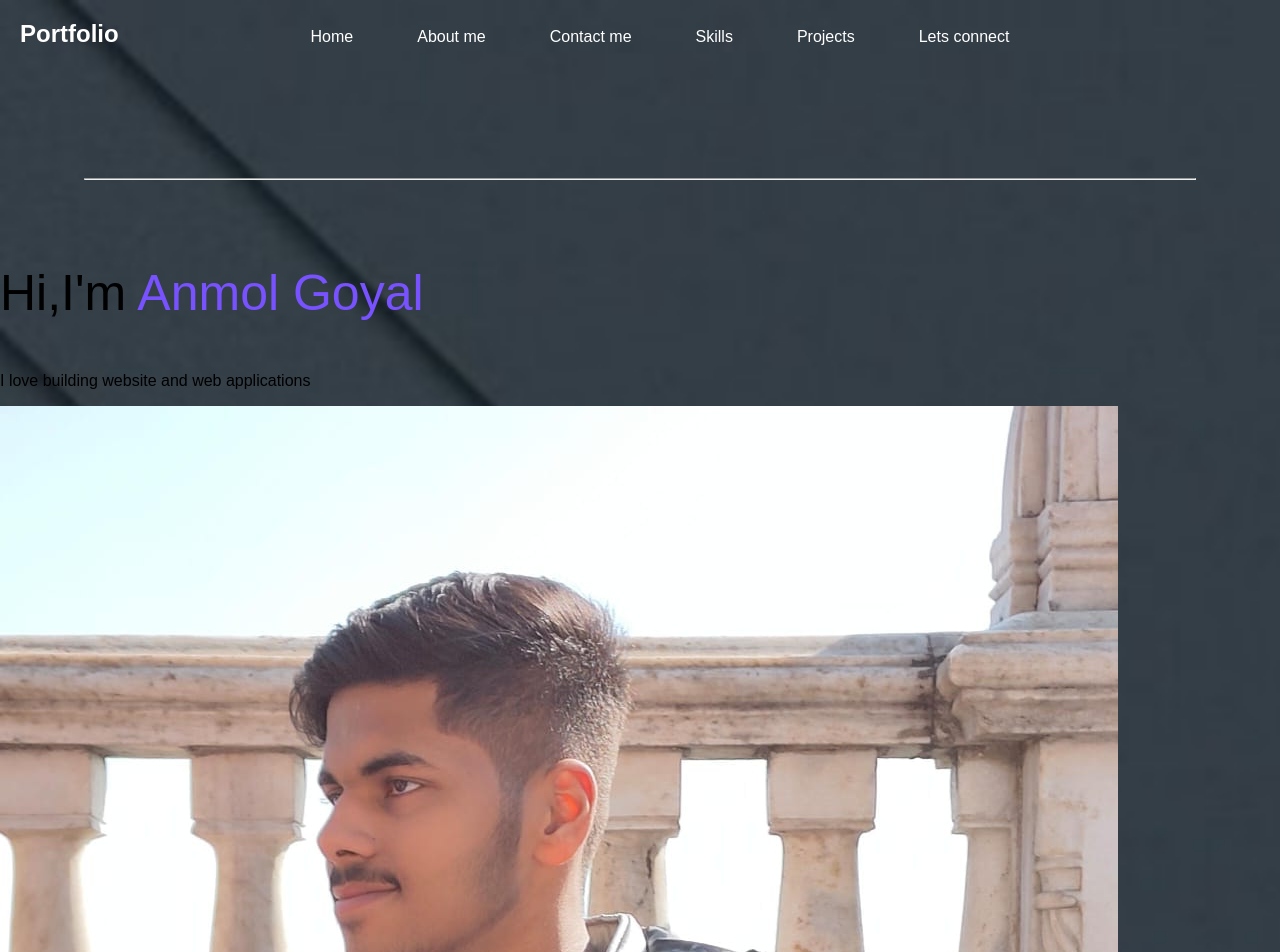
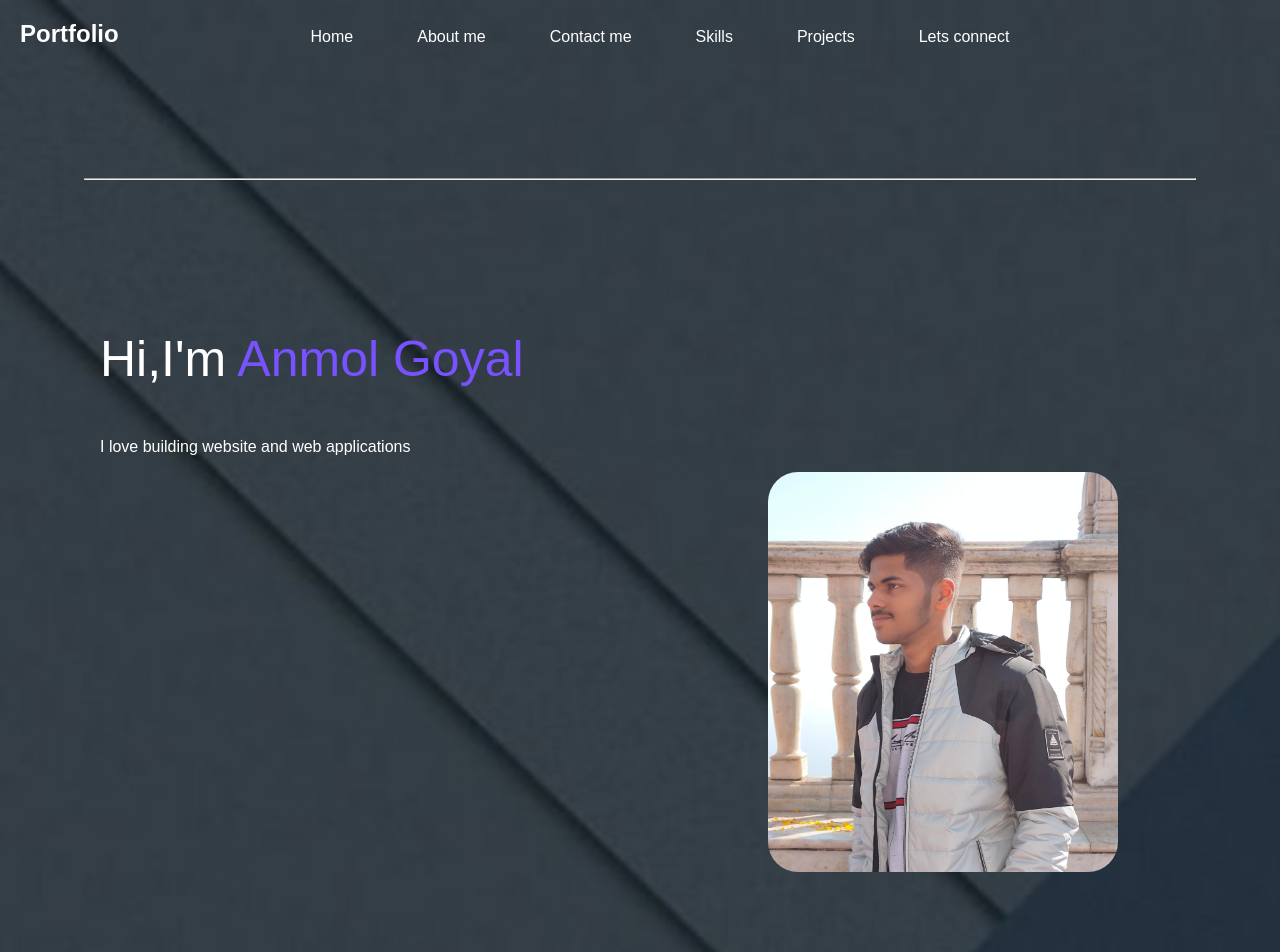
Before and after one commit to iamanmolgoyal/Portfolio, a plain HTML site: page index.html in a window 1280 px wide. Shown: the top 952 px of the page. Drawn offline with Linux system fonts and the light colour scheme.

Commit message:
Update style.css

```diff
--- a/style.css
+++ b/style.css
@@ -10,6 +10,17 @@ body{
 ul a{
     text-decoration: none;
     color: white;
+}
+.ab{
+  margin-left: 100px;
+  margin-top: 150px;
+  color: white;
+}
+#myself{
+  height: 400px;
+  width: 350px;
+  margin-left: 60%;
+  border-radius: 30px;
 }
 
 .div1{
@@ -28,6 +39,7 @@ ul li{
     align-items: center;
     justify-content: center;
     margin-top: -11vh;
+
 
 }
 .image{
@@ -105,7 +117,7 @@ li a:hover{
 
 .btn-12 {
   -webkit-tap-highlight-color: transparent;
-  -webkit-appearance: button;
+  /* -webkit-appearance: button; */
   background-color: #000;
   background-image: none;
   color: #fff;
@@ -117,7 +129,7 @@ li a:hover{
   font-weight: 900;
   line-height: 1.5;
   margin: 0;
-  -webkit-mask-image: -webkit-radial-gradient(#000, #fff);
+  /* -webkit-mask-image: -webkit-radial-gradient(#000, #fff); */
   padding: 0;
   text-transform: uppercase;
 }
@@ -132,7 +144,7 @@ li a:hover{
 
 .btn-12 svg {
   display: block;
-  vertical-align: middle;
+  /* vertical-align: middle; */
 }
 
 .btn-12 [hidden] {
@@ -424,9 +436,7 @@ i{
   text-align: center;
   font-size: 3rem;
 }
-#netflix-line{
-  color: black;
-}
+
 #heading{
   color: black;
 
@@ -492,6 +502,7 @@ button {
 .project-1{
   background-color: purple;
   width: max-content;
+  border-radius: 20px;
   margin: 10px;
 }
 
@@ -499,3 +510,7 @@ button {
   display: flex;
   padding: 20px;
 }
+
+html{
+  scroll-behavior: smooth;
+}
```
